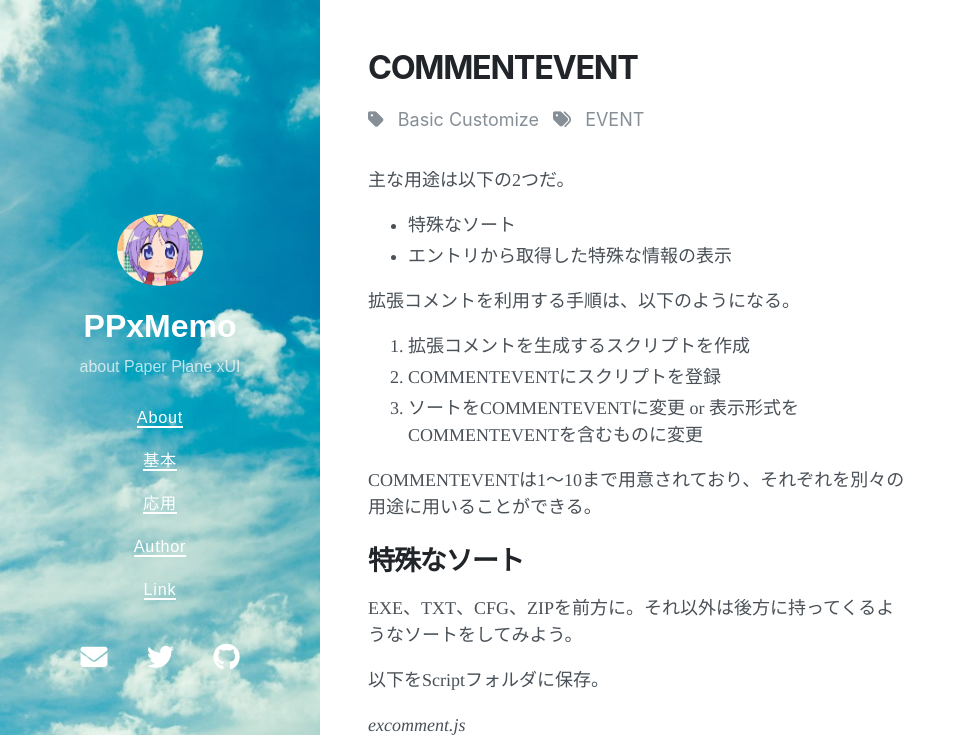
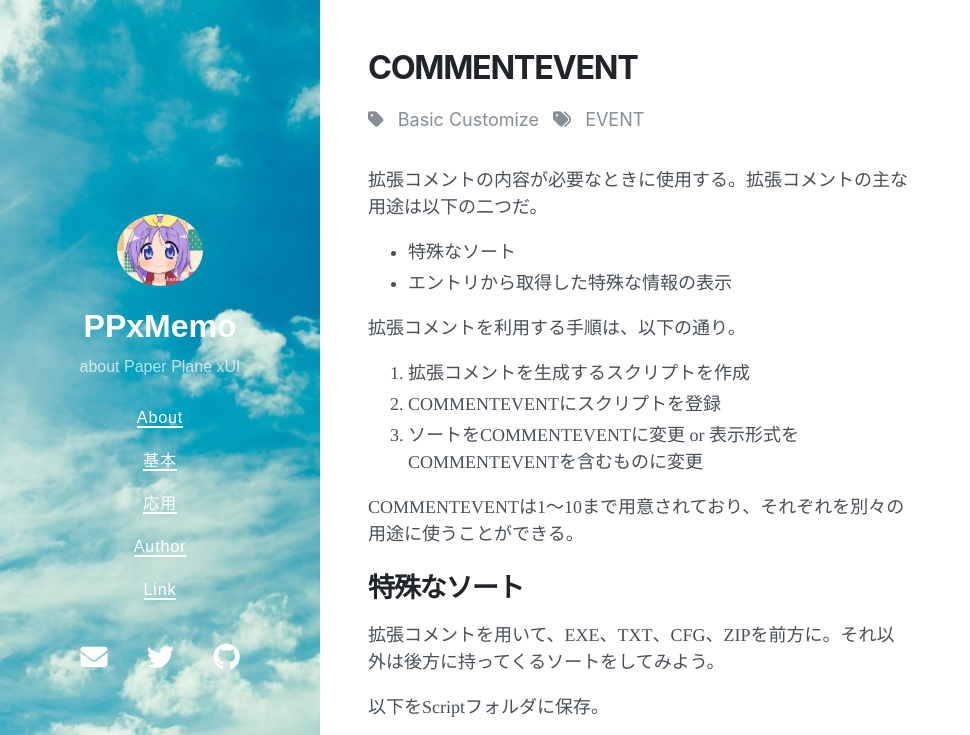
Before and after one commit to tukasa/ppxmemo, a Jekyll site: the page built from my_collections/_basic/event06.md, in a window 1280 px wide and 900 px high, cut to the strip 0-735 px from the top of the window. Shown: the whole strip, without its empty margins (0-970 px from the left). Built offline with Jekyll 4.4.1, drawn with Linux system fonts in a browser that asks for light colours; nearby versions of some CDN libraries.

Commit message:
微修正

```diff
--- a/my_collections/_basic/event06.md
+++ b/my_collections/_basic/event06.md
@@ -5,22 +5,22 @@ created_at: 2023-01-15
 last_modified_at: 2023-07-14
 ---
 
-主な用途は以下の2つだ。
+拡張コメントの内容が必要なときに使用する。拡張コメントの主な用途は以下の二つだ。
 
 - 特殊なソート
 - エントリから取得した特殊な情報の表示
 
-拡張コメントを利用する手順は、以下のようになる。
+拡張コメントを利用する手順は、以下の通り。
 
 1. 拡張コメントを生成するスクリプトを作成
 2. COMMENTEVENTにスクリプトを登録
 3. ソートをCOMMENTEVENTに変更 or 表示形式をCOMMENTEVENTを含むものに変更
 
-COMMENTEVENTは1～10まで用意されており、それぞれを別々の用途に用いることができる。
+COMMENTEVENTは1～10まで用意されており、それぞれを別々の用途に使うことができる。
 
 ## 特殊なソート
 
-EXE、TXT、CFG、ZIPを前方に。それ以外は後方に持ってくるようなソートをしてみよう。
+拡張コメントを用いて、EXE、TXT、CFG、ZIPを前方に。それ以外は後方に持ってくるソートをしてみよう。
 
 以下をScriptフォルダに保存。
 
```
Also changed, not shown: my_collections/_basic/event07.md (+2 -2 lines).
